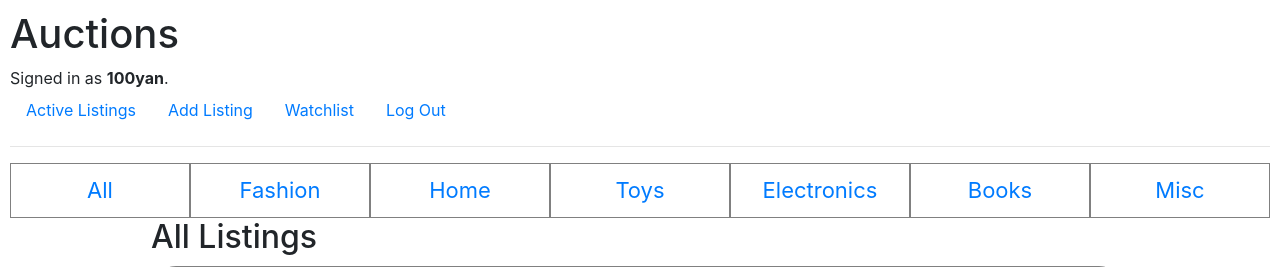
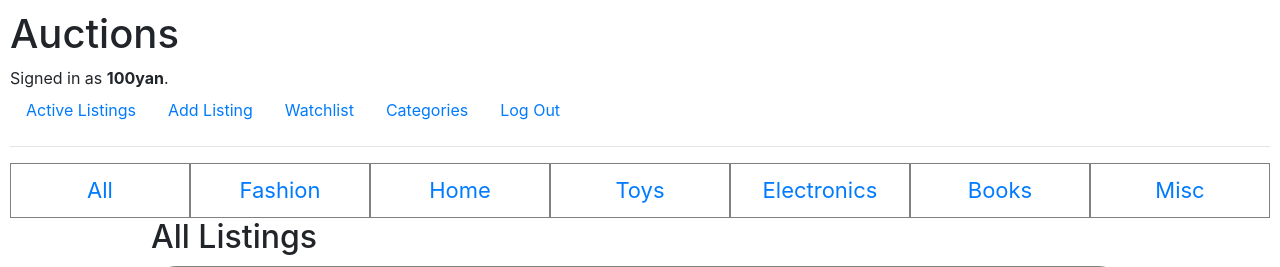
Before and after one commit to 100yann/Commerce, a Django app: page /categories/3 in a window 1280 px wide. Shown: the top 267 px of the page. Run offline with Django 3.2, Linux system fonts and the light colour scheme; a user stored in the database is signed in; data comes from the database, SQL or seed files in the repository; some libraries are stand-ins or nearby versions.

Commit message:
add button in navbar to take users to categories tab and make the categories working links

```diff
--- a/auctions/templates/auctions/categories.html
+++ b/auctions/templates/auctions/categories.html
@@ -2,11 +2,11 @@
 {% block body %}
     <div class="bar">
         <div class="item">
-            <a href="">All</a>
+            <a href="{% url 'categories' category='all' %}">All</a>
         </div>
         {% for category in categories %}
             <div class="item">
-                <a href="">{{category.1}}</a>
+                <a href="{% url 'categories' category=category.1%}">{{category.1}}</a>
             </div>
         {% endfor %}
     </div>
--- a/auctions/templates/auctions/layout.html
+++ b/auctions/templates/auctions/layout.html
@@ -25,6 +25,9 @@
             </li>
             <li class="nav-item">
                 <a class="nav-link" href="{% url 'watchlist' %}">Watchlist</a>
+            </li>
+            <li class="nav-item">
+                <a class="nav-link" href="{% url 'categories' category='all' %}">Categories</a>
             </li>
 
             {% if user.is_authenticated %}
```
